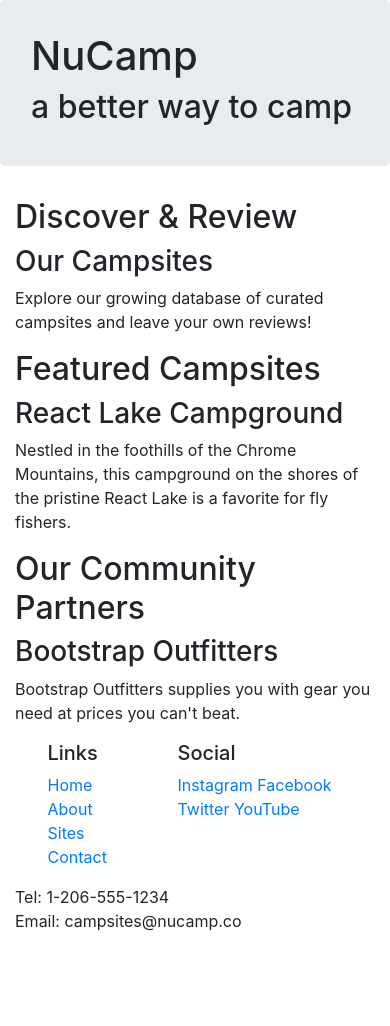
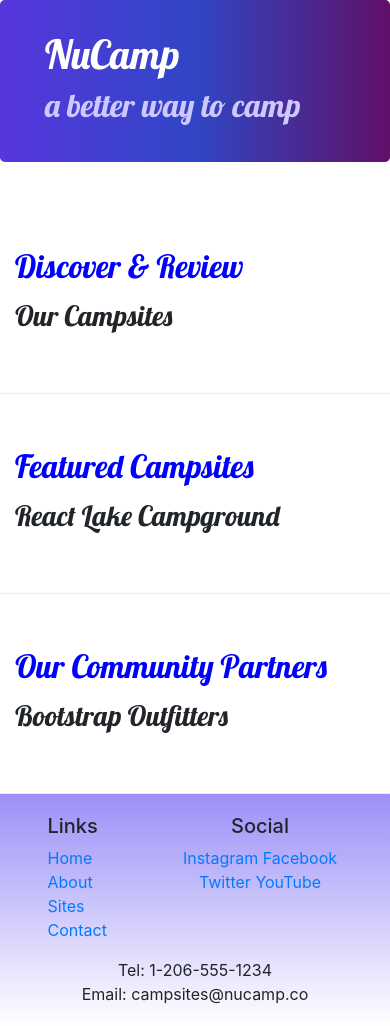
Before and after one commit to stateofminddesignz/NC-site, a website: page index.html in a window 390 px wide. Before the commit the page ends 933 px from the top, so only its background shows below. Drawn offline with nearby package versions, Linux system fonts and the light colour scheme.

Commit message:
commited everthin

```diff
--- a/index.html
+++ b/index.html
@@ -1,15 +1,21 @@
 <!DOCTYPE html>
 <html lang="en">
   <head>
+    <!-- Required meta tags always come first -->
     <meta charset="utf-8" />
     <meta name="viewport" content="width=device-width, initial-scale=1" />
 
     <!--Bootstrap css-->
 
     <link
-      rel="stylesheet"
-      href="node_modules/bootstrap/dist/css/bootstrap.min.css"
-    />
+      rel="stylesheet" href="node_modules/bootstrap/dist/css/bootstrap.min.css"/>
+
+<!--GOOGLE FONTS-->
+<link href="https://fonts.googleapis.com/css2?family=Lobster&display=swap" rel="stylesheet">
+
+    <!--Additinal css -->
+
+    <link rel="stylesheet" href="css/styles.css"/>
 
     <title>NuCamp: A Better Way To Camp</title>
   </head>
@@ -27,38 +33,38 @@
     </header>
 
     <div class="container">
-      <div class="row">
+      <div class="row row-content align-items-center">
         <div class="col-sm-4 order-sm-last col-md-3">
-          <h2>Discover & Review</h2>
+          <h2 class="text-sm-right">Discover & Review</h2>
         </div>
         <div class="col">
           <h3>Our Campsites</h3>
-          <p>
+          <p class="d-none d-sm-block">
             Explore our growing database of curated campsites and leave your own
             reviews!
           </p>
         </div>
       </div>
 
-      <div class="row">
+      <div class="row row-content align-items-center">
         <div class="col-sm-4 col-md-3">
           <h2>Featured Campsites</h2>
         </div>
         <div class="col">
           <h3>React Lake Campground</h3>
-          <p>
+          <p class="d-none d-sm-block">
             Nestled in the foothills of the Chrome Mountains, this campground on
             the shores of the pristine React Lake is a favorite for fly fishers.
           </p>
         </div>
       </div>
-      <div class="row">
+      <div class="row row-content align-items-center">
         <div class="col-sm-4 order-sm-last col-md-3">
-          <h2>Our Community Partners</h2>
+          <h2 class="text-sm-right">Our Community Partners</h2>
         </div>
         <div class="col">
           <h3>Bootstrap Outfitters</h3>
-          <p>
+          <p class="d-none d-sm-block">
             Bootstrap Outfitters supplies you with gear you need at prices you
             can't beat.
           </p>
@@ -73,20 +79,20 @@
         <h5>Links</h5>
         <ul class="list-unstyled">
           <li><a href="#">Home</a></li>
-          <li><a href="#">About</a></li>
+          <li><a href="aboutus.html">About</a></li>
           <li><a href="#">Sites</a></li>
           <li><a href="#">Contact</a></li>
         </ul>
       </div>
-      <div class="col-6 col-sm-5">
+      <div class="col-6 col-sm-5 text-center">
         <h5>Social</h5>
         <a href="http://instagram.com/">Instagram</a>
         <a href="http://facebook.com/">Facebook</a>
         <a href="http://twitter.com/">Twitter</a>
         <a href="http://youtube.com/">YouTube</a>
       </div>
-      <div class="col-sm-4">
-        Tel: 1-206-555-1234<br />
+      <div class="col-sm-4 text-center">
+        Tel: 1-206-555-1234<br>
         Email: campsites@nucamp.co
       </div>
       </div>
```
